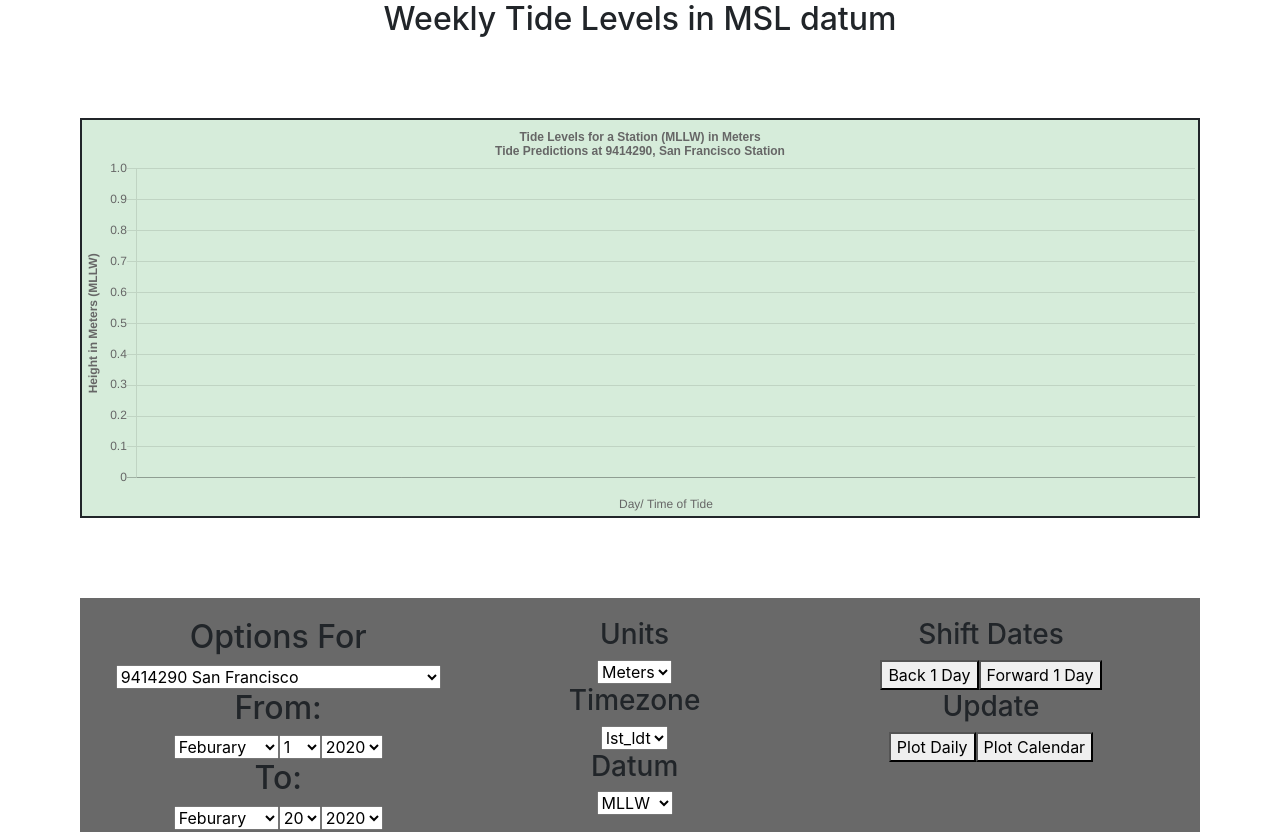
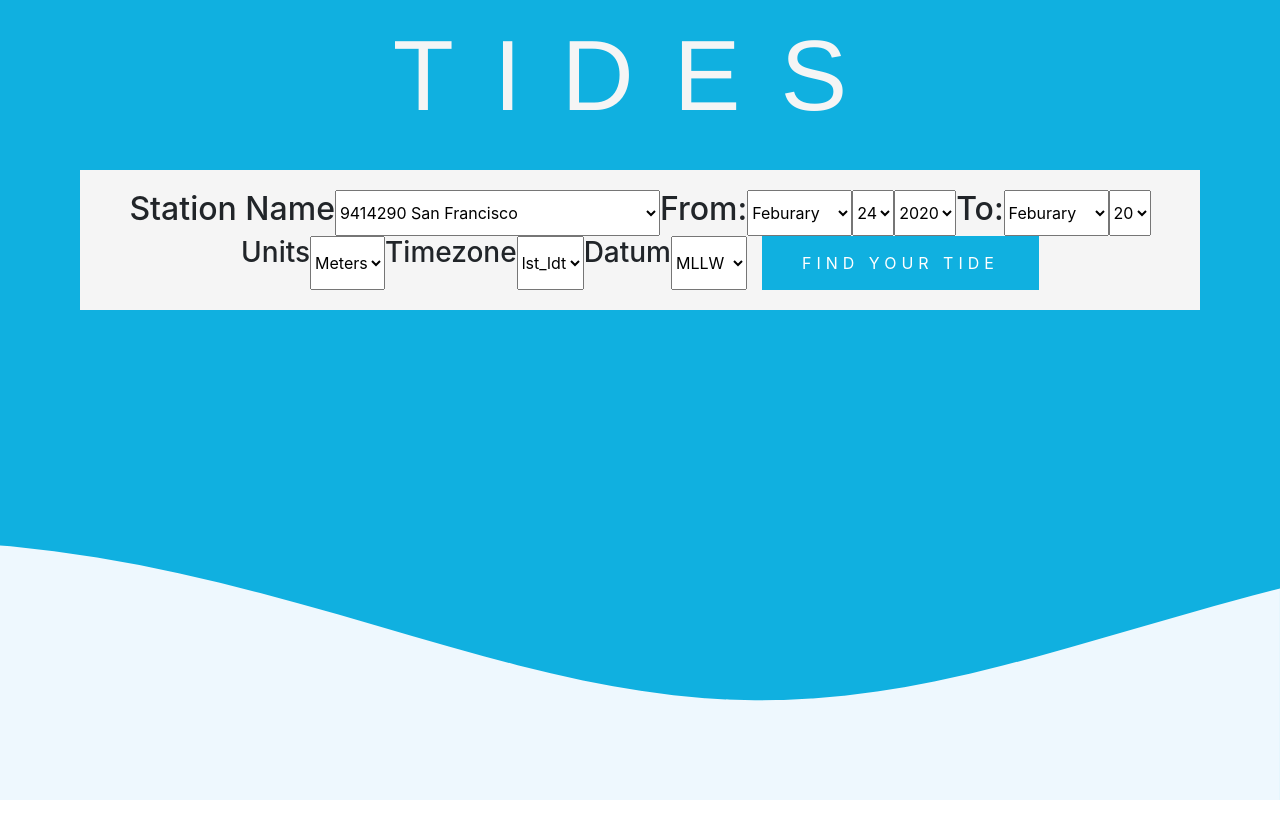
Before and after one commit to legenhairy/tideshow, a React (Create React App) app: page / in a window 1280 px wide. Shown: the top 832 px of the page. After the commit the page ends 800 px from the top, so only its background shows below. Built offline with nearby package versions, Linux system fonts and the light colour scheme; no server answers.

Commit message:
added the bottom wave animation and beginning the styles for the filters section

```diff
--- a/src/App.css
+++ b/src/App.css
@@ -2,27 +2,17 @@
   text-align: center;
 }
 
-.App-header {
-  background-color: #282c34;
-  min-height: 100vh;
+.chooser-1 {
   display: flex;
-  flex-direction: column;
-  align-items: center;
+  flex-wrap: wrap;
   justify-content: center;
-  font-size: calc(10px + 2vmin);
-  color: white;
-}
-
-.chooser {
-  display: flex;
+  background-color: whitesmoke;
   padding: 20px;
-  margin-bottom: 100px;
-  background-color: dimgrey;
   margin-left: 80px;
   margin-right: 80px;
 }
 
-.column1 {
+/* .column1 {
   width: 33%;
 }
 
@@ -32,7 +22,7 @@
 
 .column3 {
   width: 33%;
-}
+} */
 
 .chart-container {
   display: flex;
@@ -44,11 +34,27 @@
   background-color: rgb(214, 236, 218);
 }
 
+.search-tides {
+  background-color: rgb(16, 176, 224);
+  border: none;
+  color: white;
+  margin-left: 15px;
+  padding: 15px 40px;
+  text-align: center;
+  text-decoration: none;
+  display: inline-block;
+  letter-spacing: 5px;
+}
+
 /*styling for the new grid homepage*/
 .tide-title {
-  text-align: center;
   grid-area: header;
-  font-family: Arial, Helvetica, sans-serif;
+  font-family: Helvetica;
+  color: whitesmoke;
+  letter-spacing: 40px;
+  font-size: 100px;
+  font-weight: lighter;
+  padding-bottom: 20px;
 }
 
 .main-content {
@@ -56,20 +62,19 @@
 }
 
 .bottom-wave {
-  grid-area: footer;
+  grid-area: bottom;
 }
 
-.container {
-  background-color:rgb(46, 170, 68);
-  min-height: 100vh;
-  margin: auto;
-  border-style: solid;
-  border-width: 2px;
+.grid-container {
   display: grid;
-  grid-template-columns: 33% 33% 33%;
+  background-color:rgb(16, 176, 224);
+  height: 100vh;
+  width: 100vw;
+  overflow: hidden; /*to clip the extra wave animation*/
+  grid-template-columns: 33% 33% 34%;
   grid-template-rows: auto;
   grid-template-areas:
     "header header header"
     "main main main"
-    "footer footer footer";
+    "bottom bottom bottom";
 }
--- a/src/App.js
+++ b/src/App.js
@@ -2,8 +2,7 @@ import React, { useState, useEffect } from "react";
 import './App.css';
 import { Line } from "react-chartjs-2";
 import axios from "axios";
-import Lottie from "react-lottie";
-import twowaves from './lotties/blue-waves.json';
+import Waves from './components/Waves';
 import DataTable from "./components/DataTable";
 import CsvDownloader from 'react-csv-downloader';
 
@@ -19,11 +18,12 @@ function App() {
   const [station, setStation] = useState('9414290');
   //const [fromDay, setFromDay] = useState('2020');
 
-  useEffect(() => {
-    getData();
-  }, [station]); //recall the api if units change
+  // useEffect(() => {
+  //   getData();
+  // }, [station]); //recall the api if units change
 
   const getData = () => {
+    console.log('testing 123')
     //make the axios request, i mainly want the time data and their tide height properties
     let tHeights = [];
     let tDay = [];
@@ -160,22 +160,13 @@ function App() {
     displayName: 'High/Low'
   }];
 
-  const defaultOptions = {
-    loop: true,
-    autoplay: true,
-    animationData: twowaves,
-    rendererSettings: {
-      preserveAspectRatio: "xMidYMid slice"
-    }
-  };
-
   return (
     <div className="App">
-      <h2>Weekly Tide Levels in MSL datum</h2>
-      <div className="chart-container">
+
+      {/* <div className="chart-container">
         <Line data={tideData} options={options} />
-      </div>
-      <div className="chooser">
+      </div> */}
+      {/* <div className="chooser">
         <div className='column1'>
           <h2>Options For</h2>
           <select className='station-selector' defaultValue='9414290' onChange={changeStation}>
@@ -220,10 +211,10 @@ function App() {
               <option value="19">19</option>
               <option value="20">20</option>
               <option value="21">21</option>
-              <option value="21">22</option>
-              <option value="21">23</option>
-              <option value="21">24</option>
-              <option value="21">25</option>
+              <option value="22">22</option>
+              <option value="23">23</option>
+              <option value="24">24</option>
+              <option value="25">25</option>
             </select>
             <select className='year-selector' defaultValue='2020'>
               <option value="2020">2020</option>
@@ -318,22 +309,135 @@ function App() {
           columns={columns}
           data={tideData}
           />
-      </div>
+      </div> */}
 
-      <div className="container">
-        <header className="tide-title">Tides</header>
+      <div className="grid-container">
+        <header className="tide-title">TIDES</header>
         <div className="main-content">
-          <div className='column2'>
+          <div className="chooser-1">
+            <h2>Station Name</h2>
+            <select className='station-selector' defaultValue='9414290' onChange={changeStation}>
+              <option value="9414290">9414290 San Francisco</option>
+              <option value="9413745">9413745 Santa Cruz, Monterey Bay,CA</option>
+              <option value="9414275">9414275 Ocean Beach, Outer Coast, CA</option>
+              <option value="9414806">9414806 Sausalito, San Francisco, CA</option>
+            </select>
+            <h2>From:</h2>
+              <select className='month-selector' defaultValue='Feb'>
+                <option value="Jan">January</option>
+                <option value="Feb">Feburary</option>
+                <option value="March">March</option>
+                <option value="April">April</option>
+                <option value="June">June</option>
+                <option value="July">July</option>
+                <option value="August">August</option>
+                <option value="September">September</option>
+                <option value="October">October</option>
+                <option value="November">November</option>
+                <option value="December">December</option>
+              </select>
+              <select className='day-selector' defaultValue='24'>
+                <option value="1">1</option>
+                <option value="2">2</option>
+                <option value="3">3</option>
+                <option value="4">4</option>
+                <option value="5">5</option>
+                <option value="6">6</option>
+                <option value="7">7</option>
+                <option value="8">8</option>
+                <option value="9">9</option>
+                <option value="10">10</option>
+                <option value="11">11</option>
+                <option value="12">12</option>
+                <option value="13">13</option>
+                <option value="14">14</option>
+                <option value="15">15</option>
+                <option value="16">16</option>
+                <option value="17">17</option>
+                <option value="18">18</option>
+                <option value="19">19</option>
+                <option value="20">20</option>
+                <option value="21">21</option>
+                <option value="22">22</option>
+                <option value="23">23</option>
+                <option value="24">24</option>
+                <option value="25">25</option>
+              </select>
+              <select className='year-selector' defaultValue='2020'>
+                <option value="2020">2020</option>
+                <option value="2021">2021</option>
+                <option value="2022">2022</option>
+                <option value="2023">2023</option>
+                <option value="2024">2024</option>
+              </select>
+            <h2>To:</h2>
+              <select className='month-selector' defaultValue='Feb'>
+                <option value="Jan">January</option>
+                <option value="Feb">Feburary</option>
+                <option value="March">March</option>
+                <option value="April">April</option>
+                <option value="June">June</option>
+                <option value="July">July</option>
+                <option value="August">August</option>
+                <option value="September">September</option>
+                <option value="October">October</option>
+                <option value="November">November</option>
+                <option value="December">December</option>
+              </select>
+              <select className='day-selector' defaultValue='20'>
+                <option value="1">1</option>
+                <option value="2">2</option>
+                <option value="3">3</option>
+                <option value="4">4</option>
+                <option value="5">5</option>
+                <option value="6">6</option>
+                <option value="7">7</option>
+                <option value="8">8</option>
+                <option value="9">9</option>
+                <option value="10">10</option>
+                <option value="11">11</option>
+                <option value="12">12</option>
+                <option value="13">13</option>
+                <option value="14">14</option>
+                <option value="15">15</option>
+                <option value="16">16</option>
+                <option value="17">17</option>
+                <option value="18">18</option>
+                <option value="19">19</option>
+                <option value="20">20</option>
+                <option value="21">21</option>
+                <option value="22">22</option>
+                <option value="23">23</option>
+                <option value="24">24</option>
+              </select>
+
             <h3>Units</h3>
-              <select defaultValue='Meters' onChange={e => handleUnits(e)}>
-                <option value='Meters'>Meters</option>
-                <option value='Feet'>Feet</option>
-              </select>
+            <select defaultValue='Meters' onChange={e => handleUnits(e)}>
+              <option value='Meters'>Meters</option>
+              <option value='Feet'>Feet</option>
+            </select>
+            <h3>Timezone</h3>
+            <select className='timezone-selector' defaultValue='lst_ldt' onChange={e => changeTimeZone(e)}>
+              <option value="gmt">gmt</option>
+              <option value="lst">lst</option>
+              <option value="lst_ldt">lst_ldt</option>
+            </select>
+            <h3>Datum</h3>
+            <select className='datum-selector' defaultValue='MLLW' onChange={changeDatum}>
+              <option>MHHW</option>
+              <option>MHW</option>
+              <option>MTL</option>
+              <option value="MLLW">MLLW</option>
+            </select>
+            <button className='search-tides' onClick={getData}>FIND YOUR TIDE</button>
+
           </div>
         </div>
-        <Lottie className="bottom-wave" options={defaultOptions} />
+        <div className='bottom-wave'> {/* wrap the animated wave with a container- looks better visually, otherwise it looks cut off*/}
+          <Waves />
+        </div>
+
       </div>
-
       { /* <DataTable data={tideTable} units={selectUnits} zone={userTime} /> */}
     </div>
   );
--- /dev/null
+++ b/src/components/Waves.js
@@ -0,0 +1,18 @@
+import React from 'react';
+import Lottie from 'react-lottie';
+import twowaves from '../lotties/blue-waves.json';
+
+function Waves() {
+    const defaultOptions = {
+        loop: true,
+        autoplay: true,
+        animationData: twowaves,
+        rendererSettings: {
+          preserveAspectRatio: "xMidYMid slice"
+        }
+    };
+
+    return <Lottie options={defaultOptions} />
+}
+
+export default Waves;
```
Also changed, not shown: 1 other file (tests, documents, lock files or other folders).
